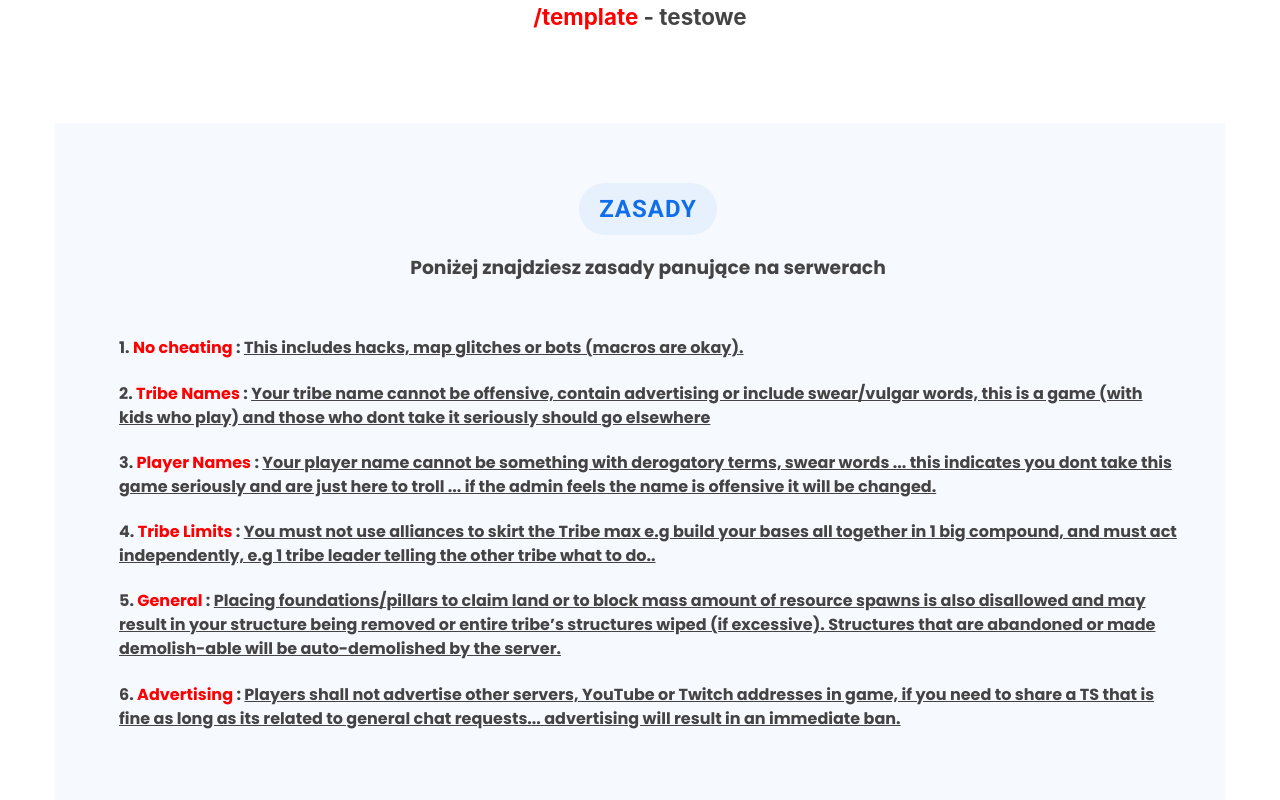
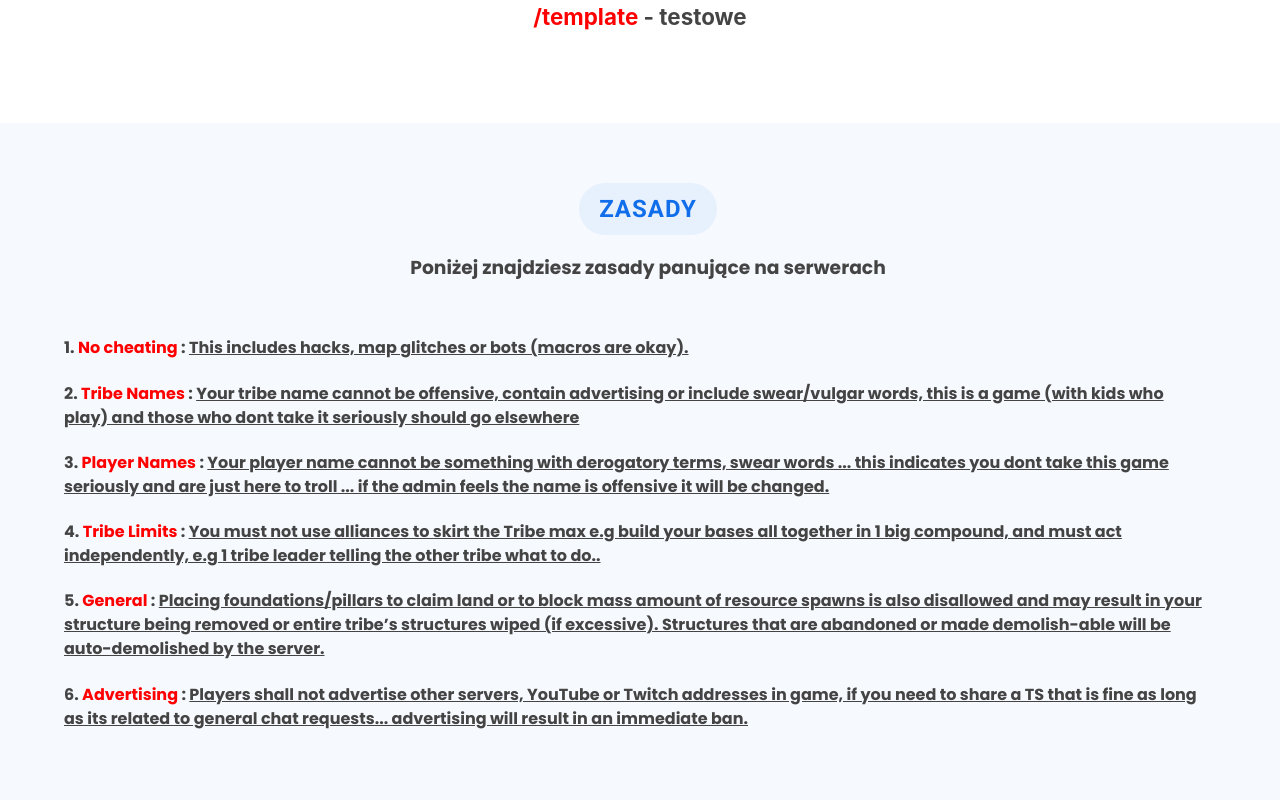
Before and after one commit to drakus607/nes-ark-template, a React (Create React App) app: page / in a window 1280 px wide. Shown: the part 1880-2680 px from the top of the page. Built offline with nearby package versions, Linux system fonts and the light colour scheme; no server answers.

Commit message:
rules adjusted

```diff
--- a/src/Components/RulesSection.js
+++ b/src/Components/RulesSection.js
@@ -79,12 +79,12 @@ const listItems = rules.map((rule) => (
 
 const RulesSection = () => {
   return (
-    <StyledRules className="container" id="rules" name="rules">
-      <TitleDiv
+    <StyledRules id="rules" name="rules">
+      <TitleDiv className="container"
         title="Zasady"
         subtitle="Poniżej znajdziesz zasady panujące na serwerach"
       />
-      <div>{listItems}</div>
+      <div className="container">{listItems}</div>
     </StyledRules>
   );
 };
```
